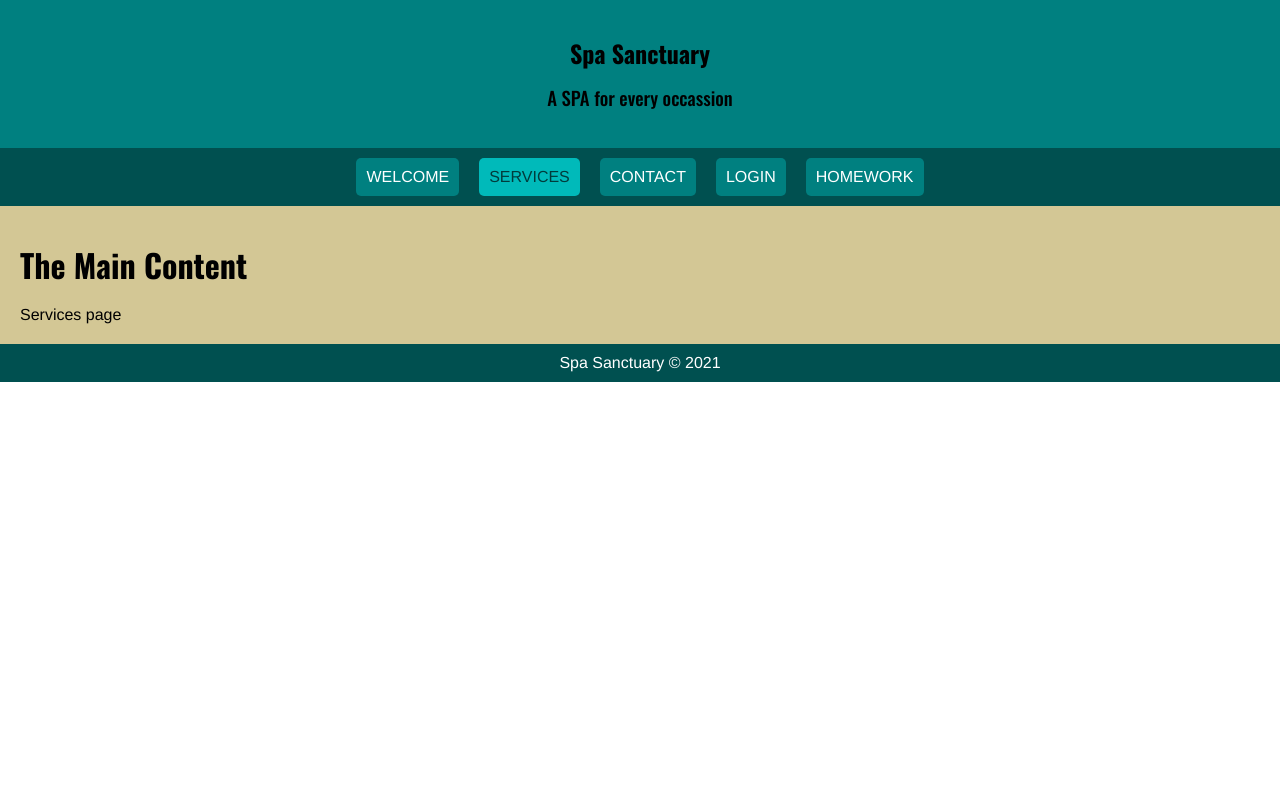
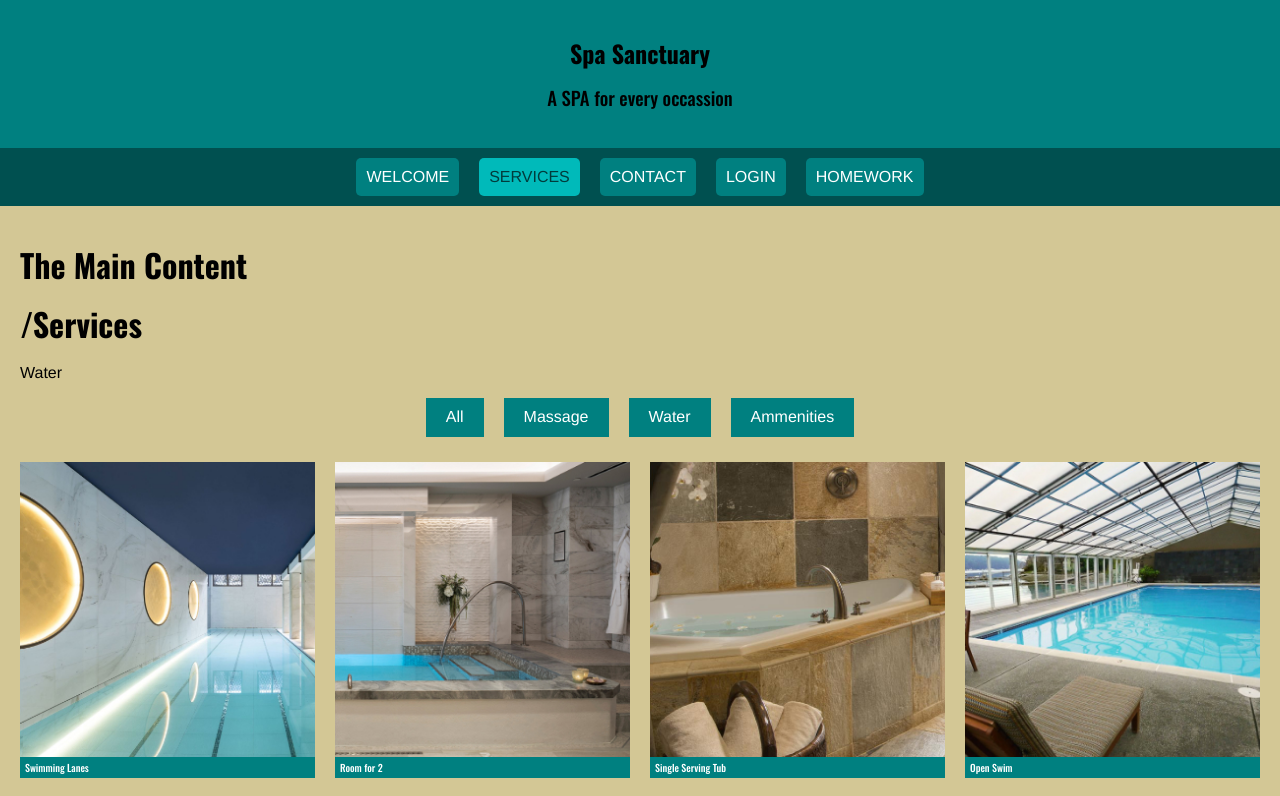
Before and after one commit to taylorbryanne/uclax-web1-summer21, a React (Create React App) app: page /services in a window 1280 px wide. Shown: the top 796 px of the page. Built offline with nearby package versions, Linux system fonts and the light colour scheme.

Commit message:
Added in Services

```diff
--- a/src/React/Homework/Homework.jsx
+++ b/src/React/Homework/Homework.jsx
@@ -121,9 +121,19 @@
                 number={ 9 }
                 question='What does it mean for a company to be Agile? What is the purpose of using Agile, and its pros and cons'
             >
-                <p> The correct size for an image is between 1500 and 2500 pixels wide. When working with images smaller than 1500px the concern is raised regarding the quality of the image. The file size limit is 20MB for an image. Full width images are recommended to be 2400px x 1600px to ensure these hero images look good across any device. For inside content images the horizontal max width is 1500px and the vertical max width is 1000px.
+                <p> Being agile means the compnay works in small, consumable increments. To adapt quickly to changes and implement in more manageable chunks. The developers, etc. all discuss features allowing fort he business to bettr adapt.
                 </p>
-                <p> The recommended length and size for videos is 30-40 seconds long with a maximum file size of 25MB. The minimum recommended resolution for videos is 720p or higher. Also, it is recommended that mp4 video files are used on websites.
+                <p> The pros are being able to respond to issues when they come up. Being agile means any time any blocks come up the team is able to help support each other and hash things out. It's more proactive and helps optimize time. The waterfall is much slower and thus agile is preferable in today's business. The cons are the inability to know what the end result will look like from day one which can mean costs, time and resources may change throughout the project. Incremental delivery and more fragmented deliveries are a con as teams work on each componenet in different cycles.
+                </p>
+
+        </Essay>
+        <Essay
+                number={ 10 }
+                question='What does it mean for a company to be Agile? What is the purpose of using Agile, and its pros and cons'
+            >
+                <p> Being agile means the compnay works in small, consumable increments. To adapt quickly to changes and implement in more manageable chunks. The developers, etc. all discuss features allowing fort he business to bettr adapt.
+                </p>
+                <p> The pros are being able to respond to issues when they come up. Being agile means any time any blocks come up the team is able to help support each other and hash things out. It's more proactive and helps optimize time. The waterfall is much slower and thus agile is preferable in today's business. The cons are the inability to know what the end result will look like from day one which can mean costs, time and resources may change throughout the project. Incremental delivery and more fragmented deliveries are a con as teams work on each componenet in different cycles.
                 </p>
 
         </Essay>
--- a/src/React/Layout/Navigation/Navigation.jsx
+++ b/src/React/Layout/Navigation/Navigation.jsx
@@ -20,7 +20,7 @@
     }, [media.mdUp]);
 
     const handleToggle = () => {
-        showMenuUpdate(media.mdUp);
+        showMenuUpdate(!showMenu);
     }
 
     return (
--- /dev/null
+++ b/src/React/Pages/Services/Categories/Categories.jsx
@@ -0,0 +1,29 @@
+import React from 'react';
+import styled from 'styled-components';
+
+import Category from './Category.jsx';
+
+const Categories = ({ categories, curCat, curCatUpdate }) => {
+
+    return (
+        <CategoriesStyled className='Categories'>
+            {
+                categories.map((cat, idx) => {
+                    return <Category
+                            key={ idx }
+                            cat={ cat }
+                            curCat={ curCat }
+                            curCatUpdate= { curCatUpdate }
+                            />
+            })
+            }
+        </CategoriesStyled>
+    );
+}
+
+export default Categories;
+
+const CategoriesStyled = styled.div`
+    text-align: center;
+    margin-button: 15px;
+`;
--- /dev/null
+++ b/src/React/Pages/Services/Categories/Category.jsx
@@ -0,0 +1,33 @@
+import React from 'react';
+import styled from 'styled-components';
+
+const Category = ({cat, curCat, curCatUpdate}) => {
+
+    const handleClick = () => {
+        curCatUpdate(cat);
+    }
+
+const className = (curCat === cat) ? 'Category chosen': 'Category';
+
+    return (
+        <CategoryStyled className={ className } onClick={ handleClick }>
+            { cat }
+        </CategoryStyled>
+    );
+}
+
+export default Category;
+
+const CategoryStyled = styled.button`
+
+background-color: teal;
+color: white;
+border: none;
+padding: 10px 20px;
+margin: 0px 10px;
+
+&.chosen {
+    background-color: teal;
+}
+
+`;
--- /dev/null
+++ b/src/React/Pages/Services/Container.jsx
@@ -0,0 +1,34 @@
+import React, { useState } from 'react';
+import styled from 'styled-components';
+
+import { servicesData } from './servicesData.js';
+
+import Categories from './Categories/Categories.jsx';
+import Gallery from './Gallery/Gallery.jsx';
+
+const Container = () => {
+
+    const { categories, services } = servicesData;
+
+    const [curCat, curCatUpdate] = useState(categories [2]);
+
+    console.log('curCat', curCat);
+
+    return (
+        <ContainerStyled className='Container'>
+            <p>{ curCat }</p>
+            <Categories
+                categories={ categories }
+                curCat={ curCat }
+                curCatUpdate={ curCatUpdate }
+                />
+            <Gallery services ={ services } curCat={ curCat } />
+        </ContainerStyled>
+    );
+}
+
+export default Container;
+
+const ContainerStyled = styled.div`
+
+`;
--- /dev/null
+++ b/src/React/Pages/Services/Gallery/Gallery.jsx
@@ -0,0 +1,43 @@
+import React from 'react';
+import styled from 'styled-components';
+
+import { mediaQueries } from 'common/mediaQueries/mediaQueries.js';
+
+import Item from './Item.jsx';
+
+const Gallery = ({ services, curCat }) => {
+
+    return (
+        <GalleryStyled className='Gallery'>
+           {
+
+            services
+                .filter(( service) => {
+                    return (curCat === 'All' || service.category === curCat);
+                })
+                .map((service, idx) => {
+                return <Item key={ idx } service={ service } />
+            })
+           }
+        </GalleryStyled>
+    );
+}
+
+export default Gallery;
+
+const GalleryStyled = styled.div`
+    margin: 25px 0px;
+
+    display: grid;
+
+    /* grid-column-gap: 2%;
+    grid-row-gap: 20px; */
+    grid-gap: 20px;
+
+    grid-template-columns: repeat(2, 1fr);
+
+    @media ${mediaQueries.lgUp} {
+        grid-template-columns: repeat(4, 1fr);
+    }
+
+`;
--- /dev/null
+++ b/src/React/Pages/Services/Gallery/Item.jsx
@@ -0,0 +1,29 @@
+import React from 'react';
+import styled from 'styled-components';
+
+const Item = ({ service }) => {
+
+    return (
+        <ItemStyled className='Item'>
+            <img src={ service.image }  alt={ service.title } />
+            <h3>{ service.title }</h3>
+        </ItemStyled>
+    );
+}
+
+export default Item;
+
+const ItemStyled = styled.div`
+    img {
+        width: 100%;
+        display: block;
+    }
+    h3 {
+        background-color: teal;
+        color: white;
+        padding: 5px;
+        font-size: 10px;
+        margin: 0px;
+    }
+
+`;
--- a/src/React/Pages/Services/Services.jsx
+++ b/src/React/Pages/Services/Services.jsx
@@ -1,11 +1,14 @@
 import React from 'react';
 import styled from 'styled-components';
+
+import Container from './Container.jsx'
 
 const Services = () => {
 
     return (
         <ServicesStyled className= 'Services'>
-            Services page
+            <h1>/Services</h1>
+            <Container />
         </ServicesStyled>
     )
 }
--- /dev/null
+++ b/src/React/Pages/Services/servicesData.js
@@ -0,0 +1,25 @@
+export const servicesData =  {
+    categories: ['All', 'Massage', 'Water', 'Ammenities'],
+    services: [
+        { id: 1, image: '/img/Services/service-1.jpg', title: 'Sauna', category: 'Ammenities', description: 'A description of our service...', cost: 9000 },
+        { id: 2, image: '/img/Services/service-2.jpg', title: 'Swimming Lanes', category: 'Water', description: 'A description of our service...', cost: 15000 },
+        { id: 3, image: '/img/Services/service-3.jpg', title: 'Room for 2', category: 'Water', description: 'A description of our service...', cost: 5000 },
+        { id: 4, image: '/img/Services/service-4.jpg', title: 'Swedish Massage', category: 'Massage', description: 'A description of our service...', cost: 8000 },
+        { id: 5, image: '/img/Services/service-5.jpg', title: 'Single Serving Tub', category: 'Water', description: 'A description of our service...', cost: 7500 },
+        { id: 6, image: '/img/Services/service-6.jpg', title: 'Facial ', category: 'Ammenities', description: 'A description of our service...', cost: 9000 },
+        { id: 7, image: '/img/Services/service-7.jpg', title: 'Open Swim', category: 'Water', description: 'A description of our service...', cost: 8000 },
+        { id: 8, image: '/img/Services/service-8.jpg', title: 'Candlelight Massage', category: 'Massage', description: 'A description of our service...', cost: 9000 },
+        { id: 9, image: '/img/Services/service-9.jpg', title: 'Couples Day', category: 'Water', description: 'A description of our service...', cost: 7000 },
+        { id: 10, image: '/img/Services/service-10.jpg', title: 'Pedicure', category: 'Ammenities', description: 'A description of our service...', cost: 4000 },
+        { id: 11, image: '/img/Services/service-11.jpg', title: 'Girls Day', category: 'Ammenities', description: 'A description of our service...', cost: 9000 },
+        { id: 12, image: '/img/Services/service-12.jpg', title: 'Group Gathering', category: 'Water', description: 'A description of our service...', cost: 9000 },
+        { id: 13, image: '/img/Services/service-13.jpg', title: 'Cold and Hot Treament', category: 'Water', description: 'A description of our service...', cost: 9000 },
+        { id: 14, image: '/img/Services/service-14.jpg', title: 'Service 14', category: 'Water', description: 'A description of our service...', cost: 9000 },
+        { id: 15, image: '/img/Services/service-15.jpg', title: 'Full Body Scrub', category: 'Ammenities', description: 'A description of our service...', cost: 9000 },
+        { id: 16, image: '/img/Services/service-16.jpg', title: 'Deep tissue', category: 'Massage', description: 'A description of our service...', cost: 9000 },
+        { id: 17, image: '/img/Services/service-17.jpg', title: 'Hot Stone Massage', category: 'Massage', description: 'A description of our service...', cost: 9000 },
+        { id: 18, image: '/img/Services/service-18.jpg', title: 'Hot, Cold and In Between', category: 'Water', description: 'A description of our service...', cost: 3500 },
+        { id: 19, image: '/img/Services/service-19.jpg', title: 'Me Time', category: 'Water', description: 'A description of our service...', cost: 9000 },
+        { id: 20, image: '/img/Services/service-20.jpg', title: 'Reflexology', category: 'Ammenities', description: 'A description of our service...', cost: 2000 },
+    ],
+}
```
